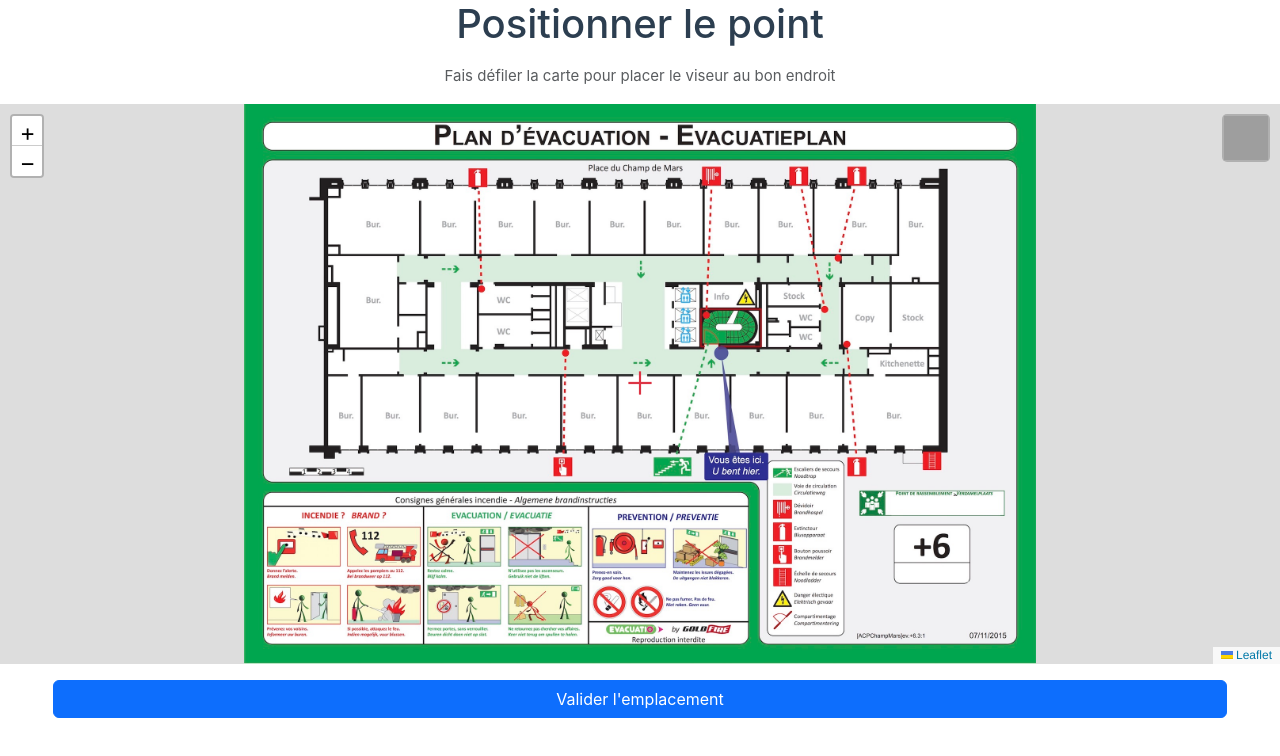
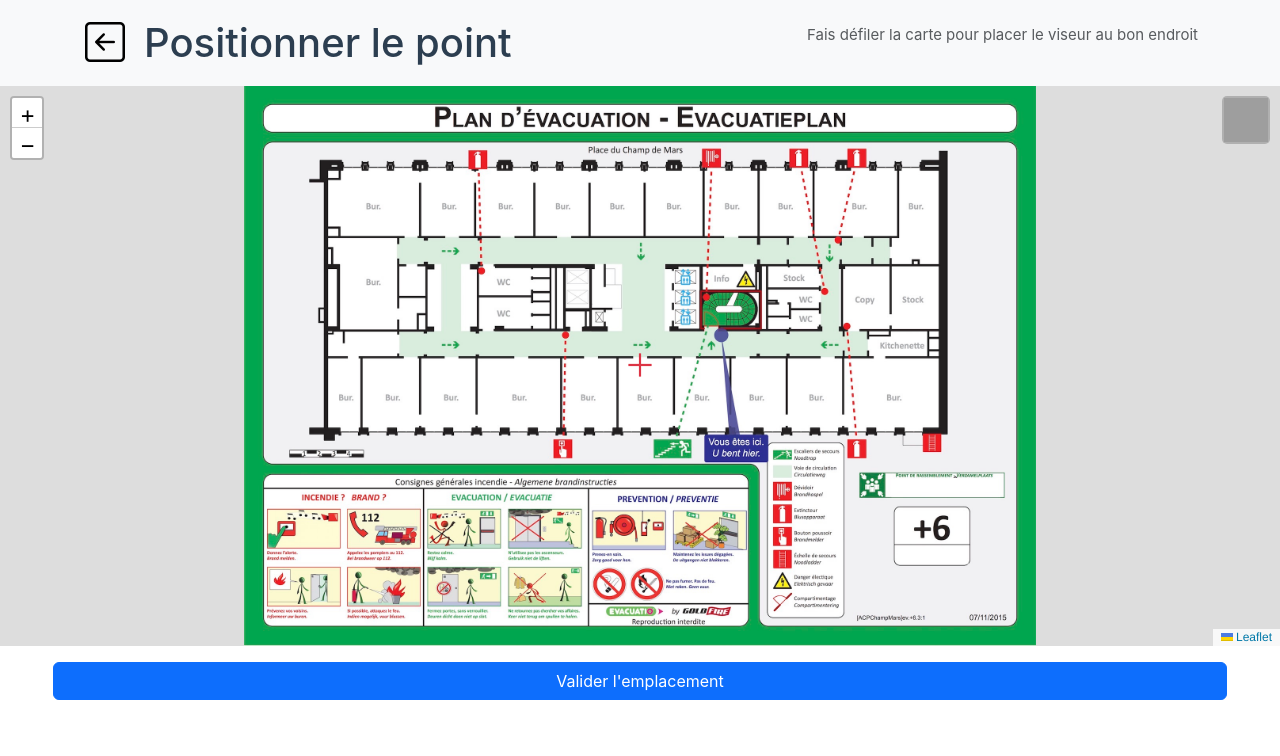
Before and after one commit to 24eme/OpenCarto, a Vue app: page /addCoordonneesPoint in a window 1280 px wide. Shown: the top 756 px of the page. Built offline with nearby package versions, Linux system fonts and the light colour scheme; grey boxes are pictures that could not be loaded.

Commit message:
ajout nav bar dans lajout de coordonnées

```diff
--- a/src/views/AddCoordonneesPointView.vue
+++ b/src/views/AddCoordonneesPointView.vue
@@ -30,12 +30,21 @@ function updatePointCoordinate(coordinates) {
 </script>
 
 <template>
+  <nav class="navbar bg-body-tertiary">
+      <div class="container justify-content-start">
+          <div class="col-auto d-flex me-3">
+              <RouterLink :to="{ name: 'prisePhoto' }">
+                  <i class="bi bi-arrow-left-square fs-1 align-self-center" style="color: black;"></i></RouterLink>
+          </div>
+          <div class="col-auto flex-grow-1">
+              <h1 class="m-0">Positionner le point</h1>
+          </div>
+          <p class="text-muted align-center">
+              Fais défiler la carte pour placer le viseur au bon endroit
+          </p>
+      </div>
+  </nav>
     <div class="text-center">
-        <h1 class="mb-3">Positionner le point</h1>
-        <p class="text-muted">
-            Fais défiler la carte pour placer le viseur au bon endroit
-        </p>
-
         <div class="carte-wrapper">
             <Carte
                 carteId="carte"
```
